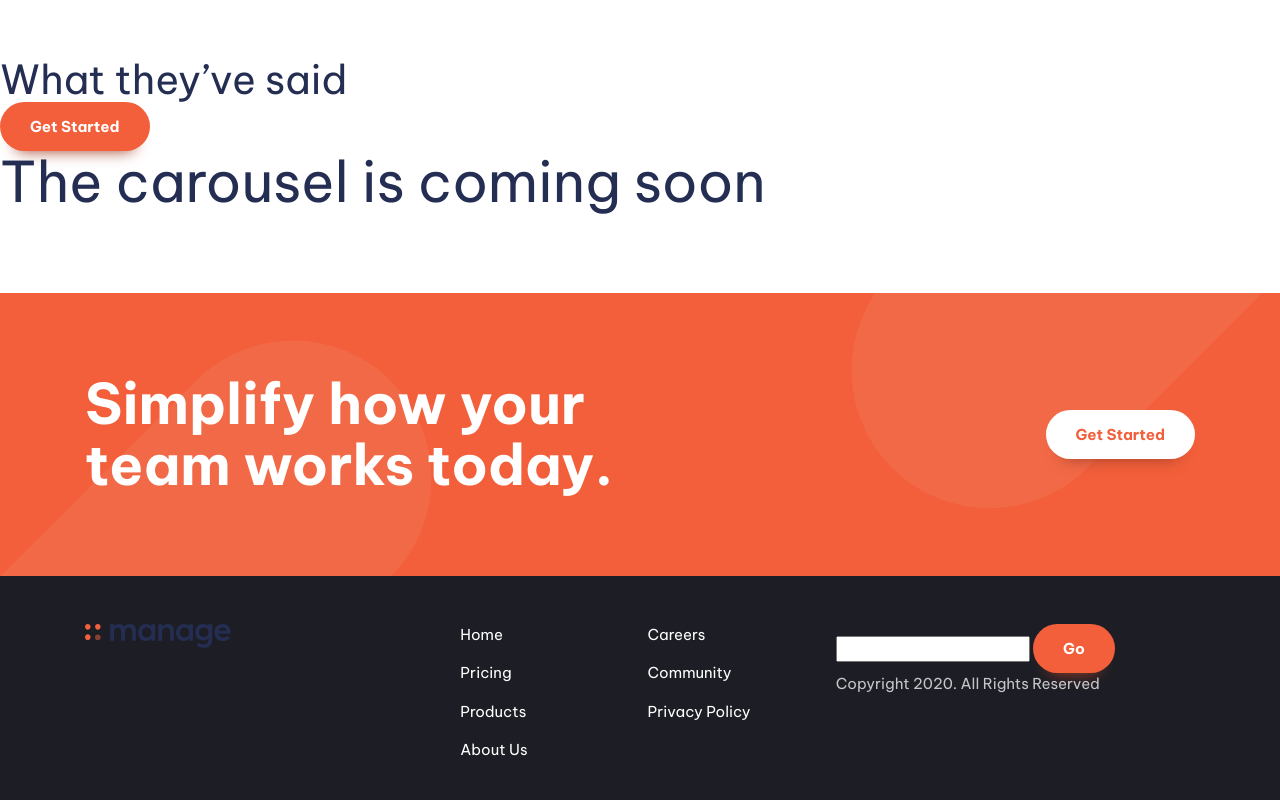
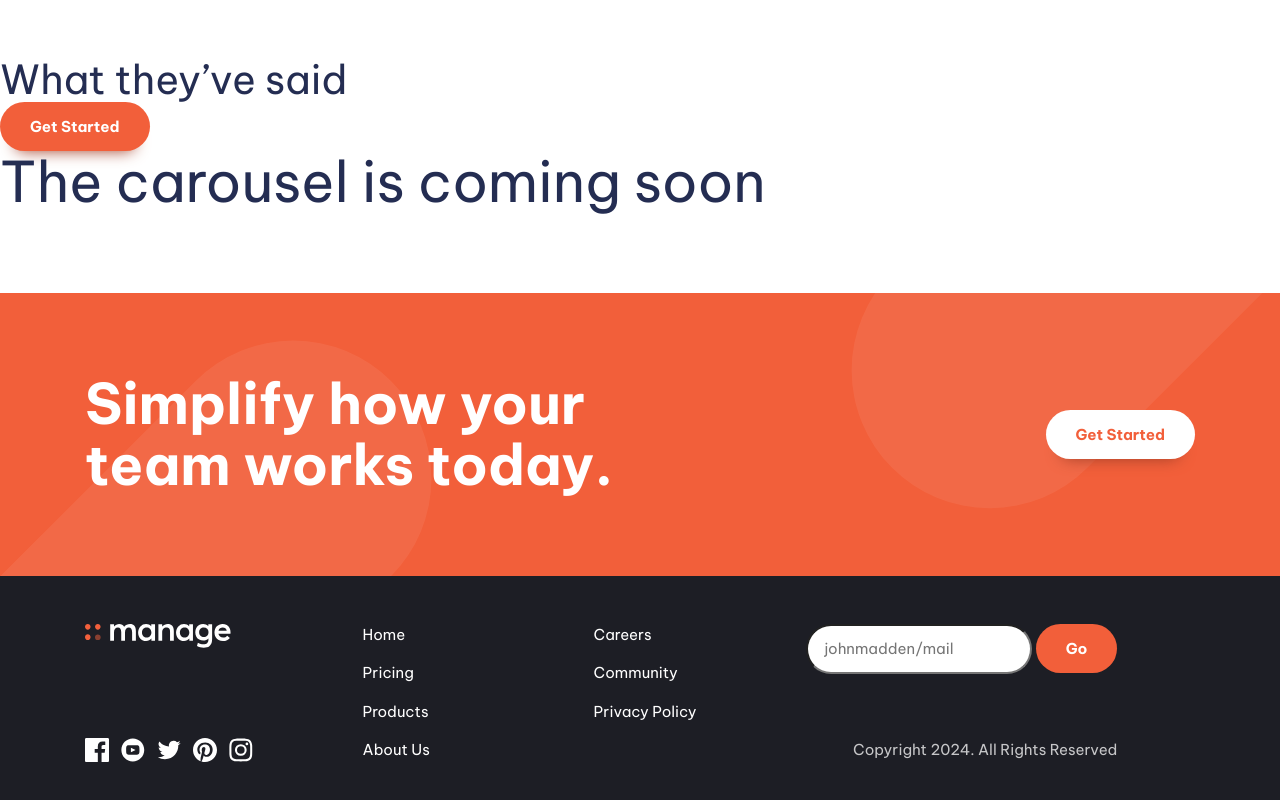
Before and after one commit to quadri101/manage-landing-page, a website built with Vite: page index.html in a window 1280 px wide. Shown: the part 1372-2172 px from the top of the page. Built offline with nearby package versions, Linux system fonts and the light colour scheme.

Commit message:
footer complete

```diff
--- a/index.html
+++ b/index.html
@@ -157,20 +157,62 @@
       </section>
     </main>
 
-    <footer class="padding-block-700 bg-neutral-900 text-neutral-100">
+    <footer
+      class="primary-footer | padding-block-700 bg-neutral-900 text-neutral-100"
+    >
       <div class="container">
-        <div class="even-columns">
-          <div>
-            <a href="#"><img src="./images/logo.svg" alt="" /></a>
-            <ul role="list" aria-label="social links">
-              <li><a aria-label="facebook" href="#"></a></li>
-              <li><a aria-label="youtube" href="#"></a></li>
-              <li><a aria-label="twitter" href="#"></a></li>
-              <li><a aria-label="pinterest" href="#"></a></li>
-              <li><a aria-label="instagram" href="#"></a></li>
+        <div class="primary-footer-wrapper">
+          <div class="logo-social">
+            <a href="#"><img src="./images/logo-white.svg" alt="" /></a>
+            <ul class="social-list" role="list" aria-label="social links">
+              <li>
+                <a aria-label="facebook" href="#">
+                  <svg class="social-icon">
+                    <use
+                      xlink:href="images/social-icons.svg#icon-facebook"
+                    ></use>
+                  </svg>
+                </a>
+              </li>
+              <li>
+                <a aria-label="youtube" href="#">
+                  <svg class="social-icon">
+                    <use
+                      xlink:href="images/social-icons.svg#icon-youtube"
+                    ></use>
+                  </svg>
+                </a>
+              </li>
+              <li>
+                <a aria-label="twitter" href="#">
+                  <svg class="social-icon">
+                    <use
+                      xlink:href="images/social-icons.svg#icon-twitter"
+                    ></use>
+                  </svg>
+                </a>
+              </li>
+              <li>
+                <a aria-label="pinterest" href="#">
+                  <svg class="social-icon">
+                    <use
+                      xlink:href="images/social-icons.svg#icon-pinterest"
+                    ></use>
+                  </svg>
+                </a>
+              </li>
+              <li>
+                <a aria-label="instagram" href="#">
+                  <svg class="social-icon">
+                    <use
+                      xlink:href="images/social-icons.svg#icon-instagram"
+                    ></use>
+                  </svg>
+                </a>
+              </li>
             </ul>
           </div>
-          <div>
+          <div class="footer-nav-wrapper">
             <nav aria-label="Footer" class="footer-nav">
               <ul class="flow" role="list">
                 <li><a href="#">Home</a></li>
@@ -183,12 +225,14 @@
               </ul>
             </nav>
           </div>
-          <div>
+          <div class="footer-form-wrapper">
             <form action="">
-              <input type="email" name="email" id="" />
-              <button class="button">Go</button>
-              <p>Copyright 2020. All Rights Reserved</p>
+              <input type="email" name="email" placeholder="johnmadden/mail" />
+              <button class="button" data-shadow="none">Go</button>
             </form>
+            <p>
+              Copyright <span id="current-year">2020</span>. All Rights Reserved
+            </p>
           </div>
         </div>
       </div>
--- a/main.js
+++ b/main.js
@@ -18,3 +18,8 @@ navToggle.addEventListener("click", () => {
     navIconOpen.classList.remove("display-none");
   }
 });
+
+// Update Current year in the Footer
+
+const yearSpan = document.getElementById("current-year");
+yearSpan.textContent = new Date().getFullYear();
--- a/style.css
+++ b/style.css
@@ -159,6 +159,10 @@ p[data-width="wide"] {
   background-color: var(--clr-neutral-100);
 }
 
+.button[data-shadow="none"] {
+  box-shadow: none;
+}
+
 .button[data-type="inverted"]:hover,
 .button[data-type="inverted"]:focus-visible {
   color: var(--clr-accent-300);
@@ -250,9 +254,60 @@ p[data-width="wide"] {
   }
 }
 
+/* footer */
+.primary-footer-wrapper {
+  display: grid;
+  grid-template-areas:
+    "form"
+    "nav"
+    "logo-social";
+  justify-items: center;
+  gap: var(--size-600);
+}
+
+.logo-social {
+  grid-area: logo-social;
+  display: flex;
+  flex-direction: column-reverse;
+  align-items: center;
+  gap: var(--size-700);
+}
+
+.footer-nav-wrapper {
+  grid-area: nav;
+}
+
+.footer-form-wrapper {
+  grid-area: form;
+  display: flex;
+  justify-content: space-between;
+  flex-direction: column;
+  gap: var(--size-600);
+  align-items: end;
+}
+
+.footer-form-wrapper input:where([type="text"], [type="email"]) {
+  padding: var(--size-300) var(--size-400);
+  border-radius: 200rem;
+}
+
+@media (min-width: 50em) {
+  .primary-footer-wrapper {
+    grid-template-areas: "logo-social nav form";
+    justify-items: start;
+  }
+
+  .logo-social {
+    flex-direction: column;
+    justify-content: space-between;
+    align-items: start;
+  }
+}
+
 /* footer navigation */
 .footer-nav {
   columns: 2;
+  column-gap: max(10vw, var(--size-600));
 }
 
 .footer-nav ul.flow {
@@ -267,6 +322,33 @@ p[data-width="wide"] {
 .footer-nav a:where(:hover, :focus) {
   color: var(--clr-accent-400);
 }
+
+/* social-list */
+.social-list {
+  display: flex;
+  gap: var(--size-600);
+}
+
+.social-icon {
+  fill: var(--clr-neutral-100);
+  width: var(--size-600);
+  aspect-ratio: 1;
+}
+
+.social-icon:hover {
+  fill: var(--clr-accent-400);
+}
+
+@media (min-width: 50em) {
+  .social-icon {
+    width: var(--size-500);
+  }
+
+  .social-list {
+    gap: var(--size-300);
+  }
+}
+
 /* Utility Classes */
 
 .display-none {
```
Also changed, not shown: images/logo-white.svg (added), images/social-icons.svg (added).
